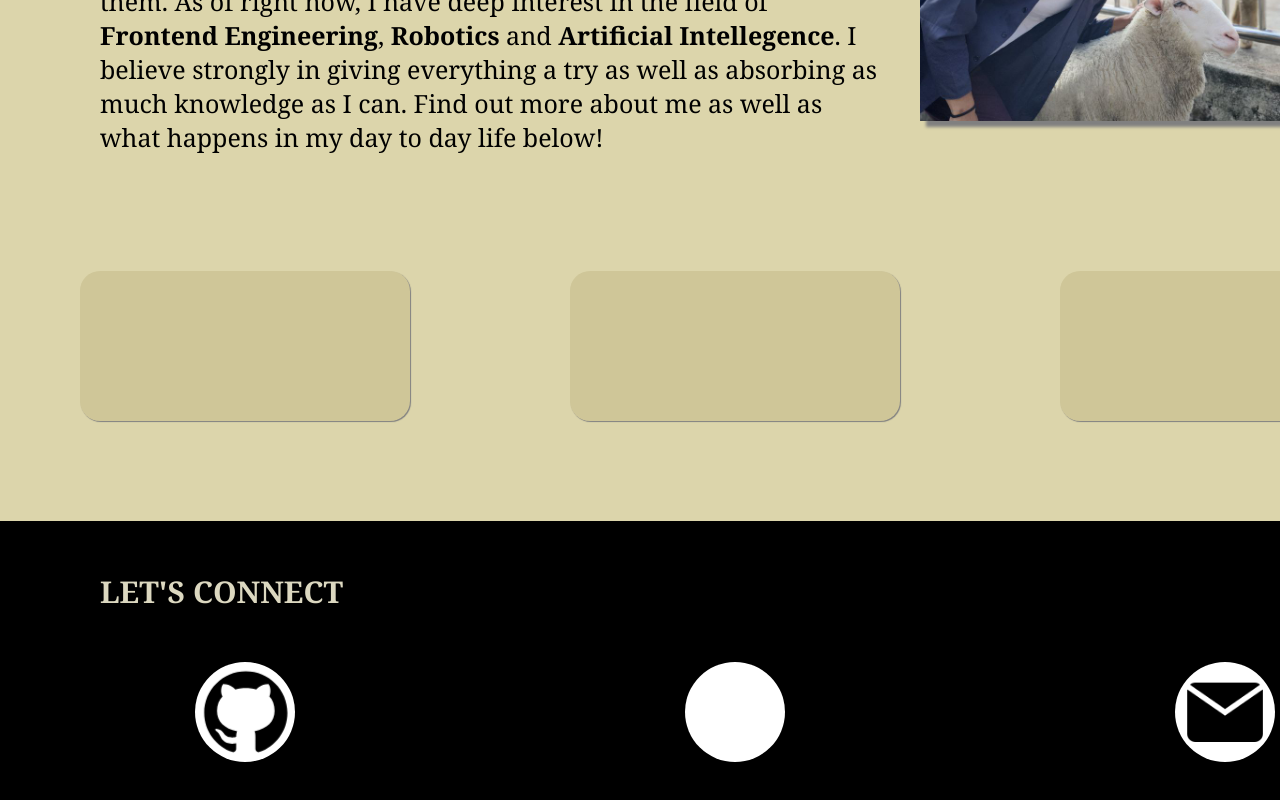
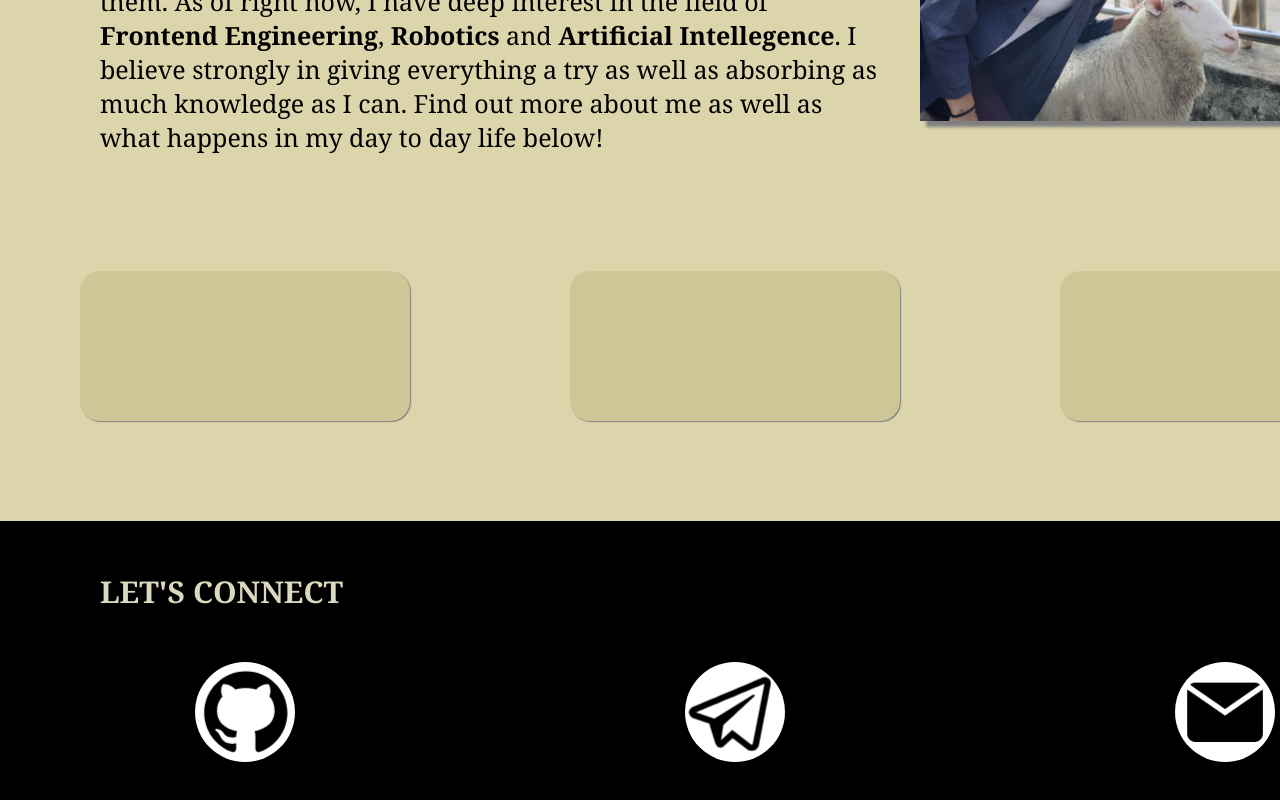
Before and after one commit to NigelYeoTW/nigelyeo, a React (Create React App) app in the folder body/: page / in a window 1280 px wide. Shown: the part 1079-1879 px from the top of the page. Built offline with nearby package versions, Linux system fonts and the light colour scheme.

Commit message:
Add tele

```diff
--- a/body/src/MainPageContactMe.css
+++ b/body/src/MainPageContactMe.css
@@ -63,3 +63,30 @@ img.mail {
   margin-top: 5px;
   transform: scale(0.9);
 }
+
+p.tele-text {
+  position: absolute;
+  visibility: hidden;
+  transform: translate3d(30px, -100px, 0);
+  font-size: 20px;
+}
+
+img.tele {
+  margin-top: 5px;
+  margin-left: -5px;
+  transform: scale(1.05);
+}
+
+div.contact-tele:hover {
+  padding-left: 5px;
+  border-radius: 50px;
+  width: 220px;
+  justify-content: left;
+  transform: scale(0.8);
+  transition: width 0.4s ease-in-out, transform 0.4s ease-in-out;
+}
+
+div.contact-tele:hover p.tele-text {
+  visibility: visible;
+  transform: translate3d(100px, 0, 0);
+}
--- a/body/src/MainPageContactMe.js
+++ b/body/src/MainPageContactMe.js
@@ -1,8 +1,18 @@
 import './MainPageContactMe.css';
 import github from './github.svg';
 import mail from './mail.png';
+import tele from './tele.svg';
 
 function MainPageContactMe() {
+
+  const copyToClipboardMail = () => {
+    navigator.clipboard.writeText("nigelyeotongwei@gmail.com");
+  }
+
+  const copyToClipboardTele = () => {
+    navigator.clipboard.writeText("@nigelyeo");
+  }
+
   return (
     <div className='contact-me-container'>
       <p className='lets-connect'> LET'S CONNECT </p>
@@ -10,9 +20,11 @@ function MainPageContactMe() {
         <div className='contact'>
           <img src={github} className='github'></img>
         </div>
-        <div className='contact'>
+        <div className='contact contact-tele' onClick={copyToClipboardTele}>
+          <img src={tele} className='tele'></img>
+          <p className='tele-text'>@nigelyeo</p>
         </div>
-        <div className='contact contact-mail'>
+        <div className='contact contact-mail' onClick={copyToClipboardMail}>
           <img src={mail} className='mail'></img>
           <p className='mail-text'>nigelyeotongwei@gmail.com</p>
         </div>
```
Also changed, not shown: body/src/tele.svg (added).
